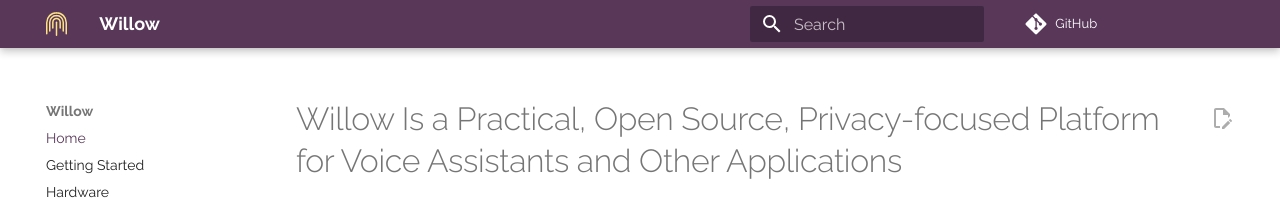
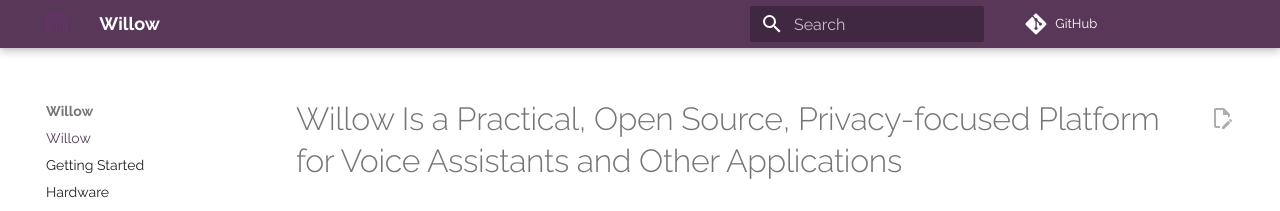
Before and after one commit to toverainc/willow-docs, an MkDocs documentation site: the page built from docs/index.md, in a window 1280 px wide. Shown: the top 211 px of the page. Built offline with MkDocs 1.6.1 and Material for MkDocs 9.7.7, drawn with Linux system fonts in a browser that asks for light colours; comment, search, counter and statistics services are not loaded.

Commit message:
heywillow.io tweaks and switch to purple icon

```diff
--- a/docs/index.md
+++ b/docs/index.md
@@ -1,7 +1,7 @@
 ---
 hide:
   - toc
-title: Home
+title: Willow
 description: A Practical, Open Source, Privacy-Focused Platform for Voice Assistants and other Applications
 ---
 
--- a/mkdocs.yml
+++ b/mkdocs.yml
@@ -1,7 +1,7 @@
 site_name: Willow
 site_description: Willow is a practical, open source, privacy-focused platform for voice assistants and other applications
 site_author: toverainc
-site_url: https://willow.wiki
+site_url: https://heywillow.io
 repo_url: https://github.com/toverainc/willow
 edit_uri: https://github.com/toverainc/willow-docs/edit/main/docs/
 
@@ -15,7 +15,7 @@ theme:
     primary: custom
   font:
     text: Raleway
-  favicon: images/logo-yellow.svg
+  favicon: images/logo-purple.svg
   features:
     - content.code.copy
     - content.tabs.link
@@ -34,17 +34,17 @@ theme:
   icon:
     admonition:
       tip: material/shopping-outline
-  logo: images/logo-yellow.svg
+  logo: images/logo-purple.svg
 
 plugins:
   - search
   - tags
-  # - social:
-  #     cards_layout_options:
-  #       background_color: "#CC5500"
-  #       font_family: Raleway
-  #       color: "#000000"
-  #     # cards: !ENV [CARDS, false]
+  #- social
+      #cards_layout_options:
+      #  background_color: "#583759"
+      #  font_family: Raleway
+      #  color: "#FFFFFF"
+      # cards: !ENV [CARDS, false]
 
 markdown_extensions:
   - admonition
```
Also changed, not shown: 1 other file.
